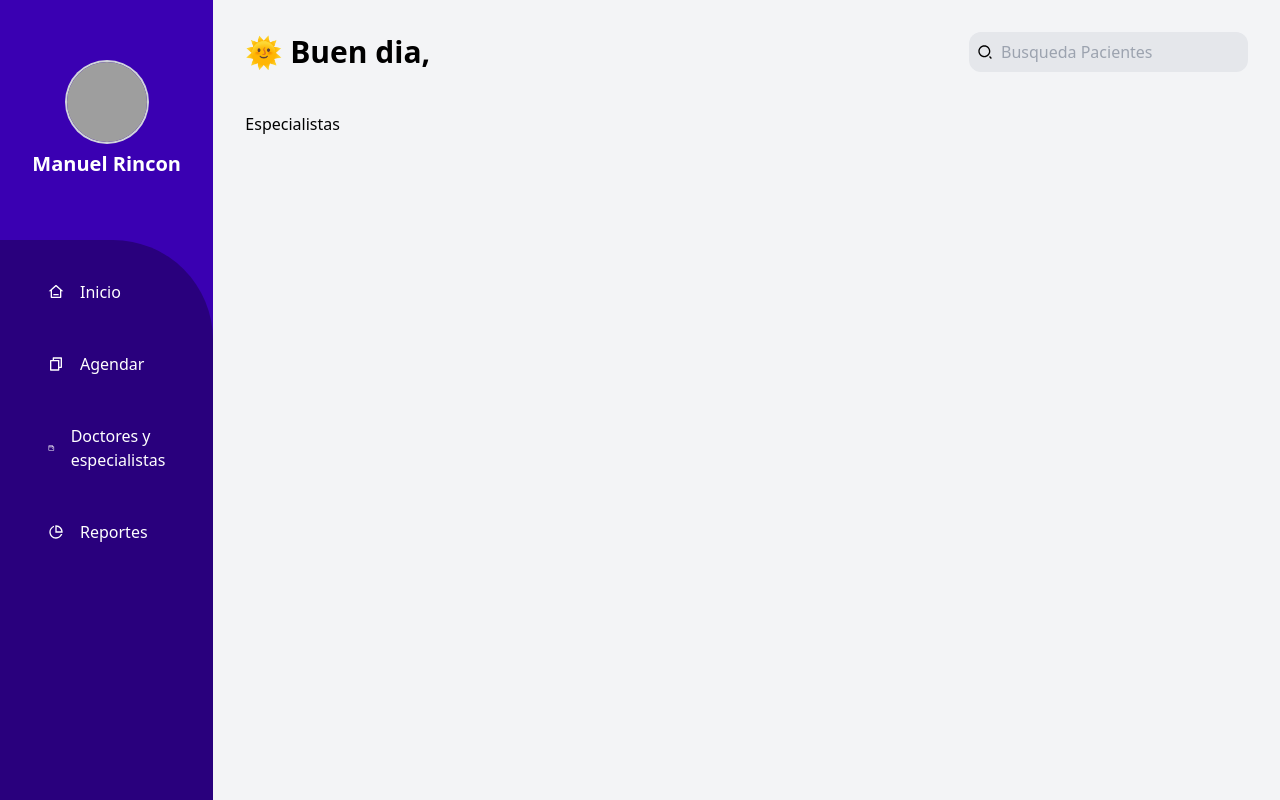
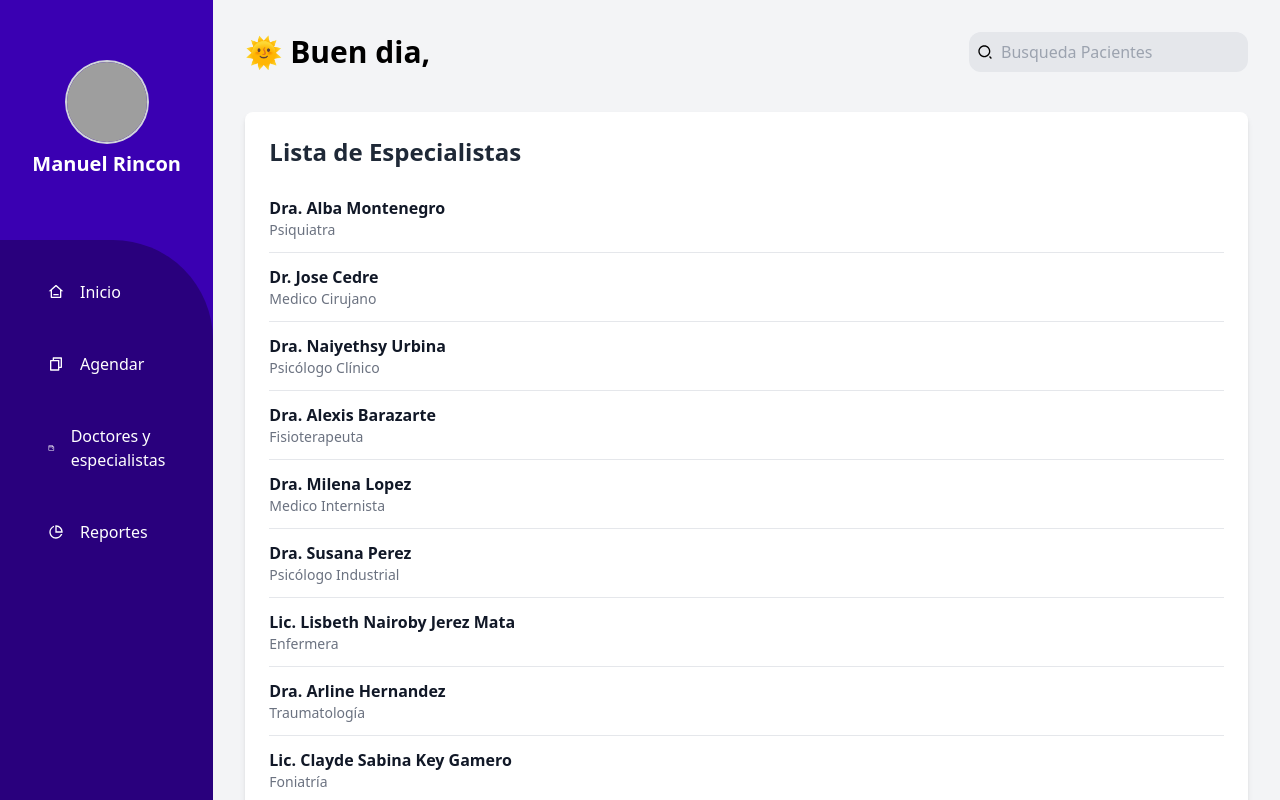
Before and after one commit to manuel00085/Proyecto-SCIFTTC, a React (Vite) app in the folder Frontend/: page /Dashboard/Especialistas in a window 1280 px wide. Shown: the top 800 px of the page. Built offline with nearby package versions, Linux system fonts and the light colour scheme; no server answers; grey boxes are pictures that could not be loaded.

Commit message:
cambios doctores

```diff
--- a/Frontend/src/components/DashboardComponent/Card-title.jsx
+++ b/Frontend/src/components/DashboardComponent/Card-title.jsx
@@ -1,14 +1,17 @@
 const CardTitle = ({Title, Text, Icon, Number }) => {
     return (
-      <div className="max-w-64 aspect-square mx-auto bg-white rounded-xl border overflow-hidden flex p-1 ">
+      <div className=" max-w-64 aspect-square mx-auto bg-white rounded-xl border overflow-hidden flex p-1 ">
         <div className="flex flex-col items-center justify-between ">
 
             <div className="px-7 py-5 text-center">
                 <h2 className="text-lg font-bold text-gray-800 text-center">{Title}</h2>
-                <i>icon</i>
+                <i>{Icon}</i>
+            </div>
+            <div>
+            <p className="text-4xl">{Number}</p>
             </div>
             <div className="px-7 py-5 text-left items-end">
-                <p>{"$"+Number}</p>
+
                 <p className="text-gray-600">{Text}</p>
             </div>
 
--- a/Frontend/src/components/DashboardComponent/Especialistas.jsx
+++ b/Frontend/src/components/DashboardComponent/Especialistas.jsx
@@ -1,10 +1,36 @@
-const Especialistas = () => {
-    return (
-        <h1>Especialistas</h1>
+import React from 'react';
 
+const specialists = [
+  { name: 'Dra. Alba Montenegro', specialty: 'Psiquiatra' },
+  { name: 'Dr. Jose Cedre', specialty: 'Medico Cirujano' },
+  { name: 'Dra. Naiyethsy Urbina', specialty: 'Psicólogo Clínico' },
+  { name: 'Dra. Alexis Barazarte', specialty: 'Fisioterapeuta' },
+  { name: 'Dra. Milena Lopez', specialty: 'Medico Internista' },
+  { name: 'Dra. Susana Perez', specialty: 'Psicólogo Industrial' },
+  { name: 'Lic. Lisbeth Nairoby Jerez Mata', specialty: 'Enfermera' },
+  { name: 'Dra. Arline Hernandez', specialty: 'Traumatología' },
+  { name: 'Lic. Clayde Sabina Key Gamero', specialty: 'Foniatría' },
+  { name: 'Dra. Adriana Perez', specialty: 'Fisiatra' },
+  { name: 'Dr. Luis Bustamante', specialty: 'Terapeuta del Lenguaje' },
+  { name: 'Dra. Nohelismar Camacho', specialty: 'Terapeuta Ocupacional' },
+];
 
+const SpecialistList = () => {
+  return (
+    <div className="max-w-screen-2xl  mx-auto bg-white shadow-md rounded-lg p-6">
+      <h2 className="text-2xl font-bold text-gray-800 mb-4">Lista de Especialistas</h2>
+      <ul className="divide-y divide-gray-200">
+        {specialists.map((specialist, index) => (
+          <li key={index} className="py-3 flex justify-between items-center">
+            <div>
+              <p className="text-gray-900 font-semibold">{specialist.name}</p>
+              <p className="text-gray-500 text-sm">{specialist.specialty}</p>
+            </div>
+          </li>
+        ))}
+      </ul>
+    </div>
+  );
+};
 
-    );
-  };
-
-  export default Especialistas;
+export default SpecialistList;
--- a/Frontend/src/components/DashboardComponent/Home.jsx
+++ b/Frontend/src/components/DashboardComponent/Home.jsx
@@ -4,7 +4,19 @@ import CardTitle from "./Card-title";
 
 const Inicio = () => {
    return(
-    <CardTitle Title={"Citas Aprobadas"} Text={"5% desde la semana pasada"}/>
+      <>
+      <div className="flex flex-wrap gap-8">
+
+      <CardTitle Title={"Citas para hoy"} Text={"5% desde la semana pasada"} Number={"8"}/>
+      <CardTitle Title={"Citas Atendidas"} Text={"5% desde la semana pasada"} Number={"3"}/>
+      <CardTitle Title={"Citas por Atender"} Text={"5% desde la semana pasada"} Number={"5"}/>
+      <CardTitle Title={"Citas para hoy"} Text={"5% desde la semana pasada"} Number={"55"}/>
+      <CardTitle Title={"Citas para hoy"} Text={"5% desde la semana pasada"} Number={"55"}/>
+      <CardTitle Title={"Citas para hoy"} Text={"5% desde la semana pasada"} Number={"55"}/>
+      </div>
+
+      </>
+
    )
 }
 
```
